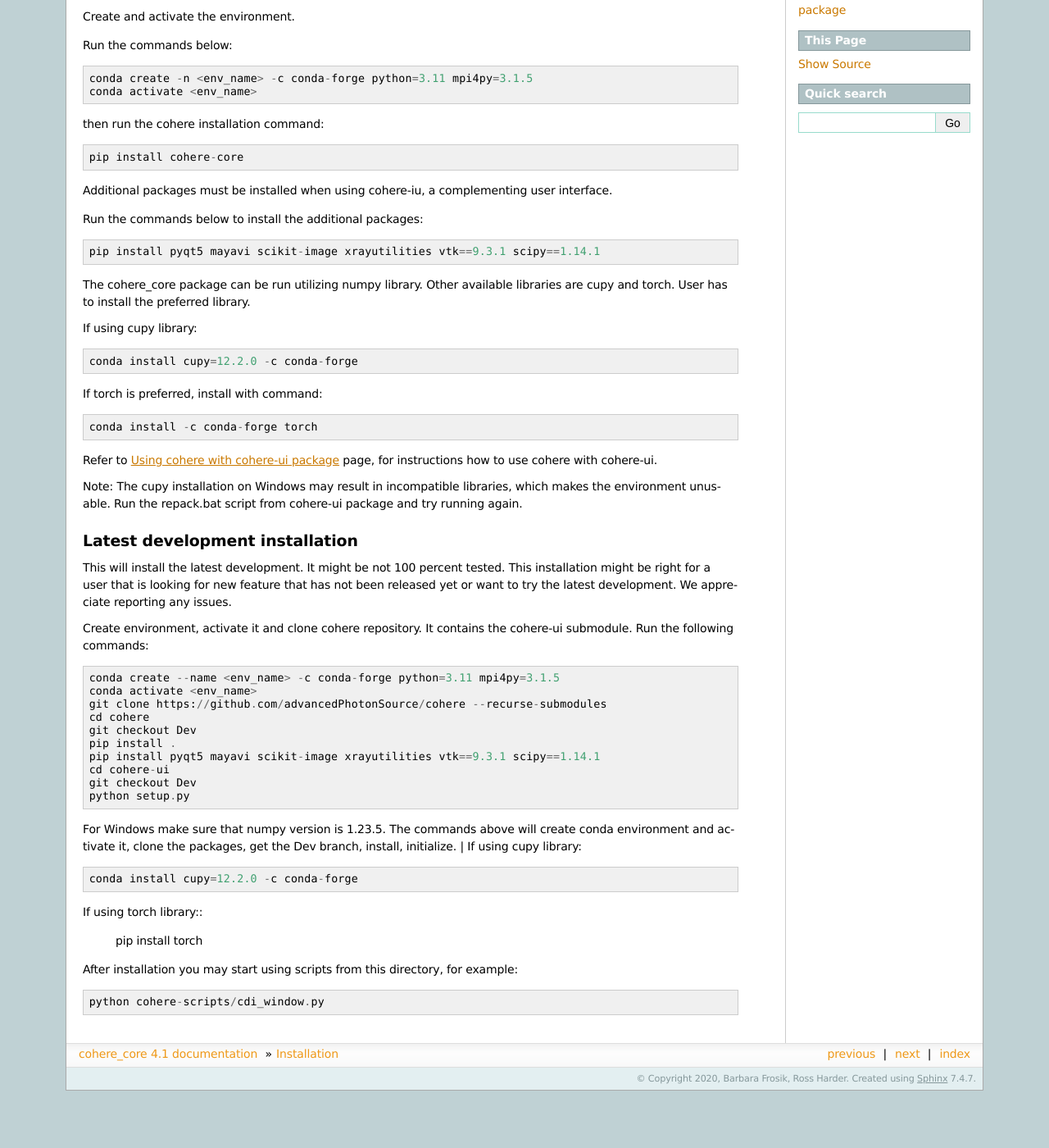
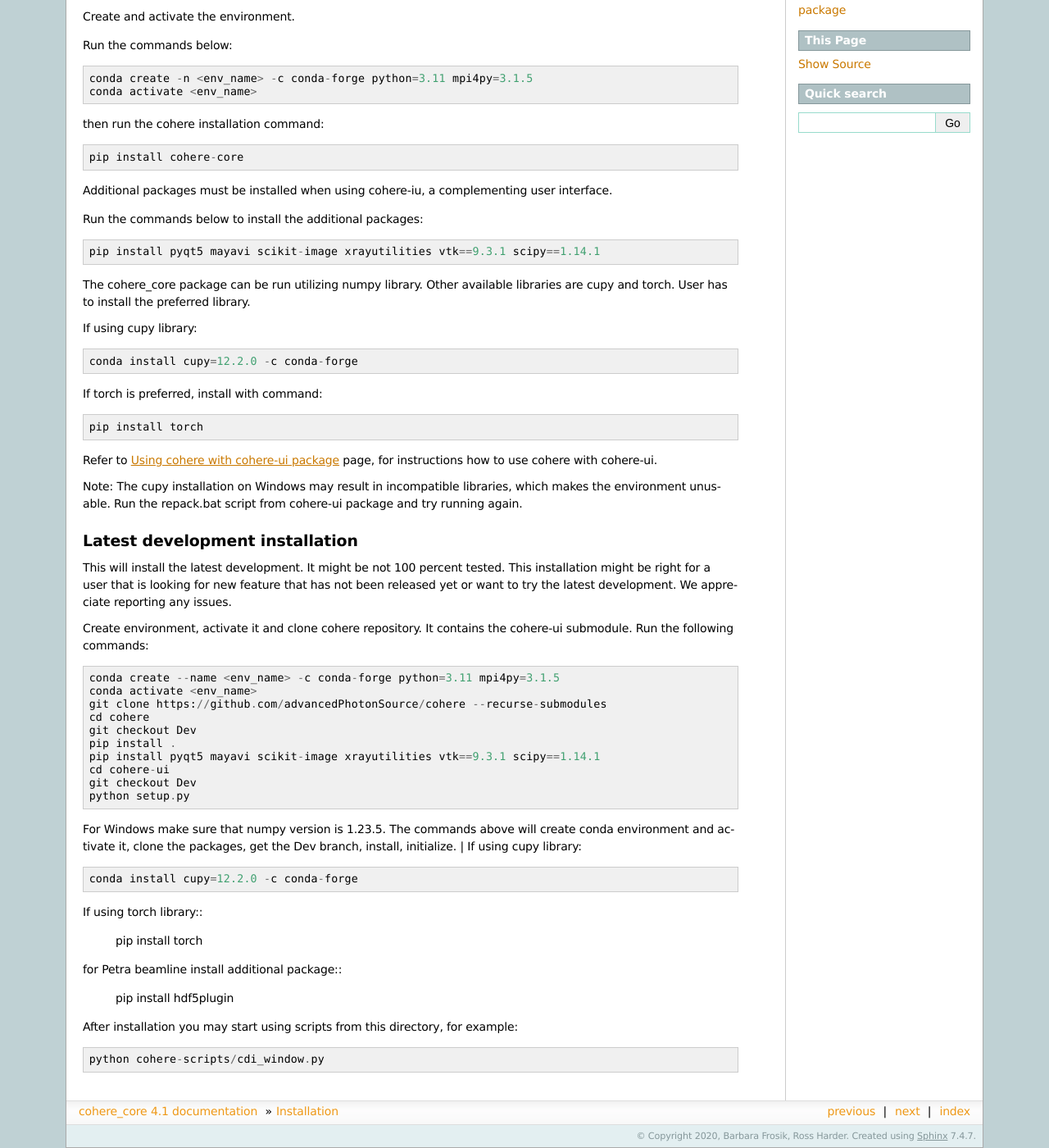
Before and after one commit to AdvancedPhotonSource/cohere, a Sphinx documentation site: the page built from docs/source/installation.rst, in a window 1280 px wide and 1400 px high, scrolled down 300 px. Shown: the whole window at 82% size. Built offline with Sphinx 7.4.7, drawn with Linux system fonts in a browser that asks for light colours; before the commit the page ends 1630 px from its top, so only the background shows below that.

Commit message:
updated documentation

```diff
--- a/docs/source/config_prep.rst
+++ b/docs/source/config_prep.rst
@@ -34,12 +34,12 @@
 
     roi = [0,256,0,256]
 
-- min_files:
+- min_frames:
 | Optional, defines a minimum number of raw data files in the scan directory. If number of files is less than minimum, the directory is not added to the data.
 | example:
 ::
 
-     min_files = 80
+     min_frames = 80
 
 - exclude_scans:
 | A list containing scan indexes that will be excluded from preparation.
--- a/docs/source/for_developers.rst
+++ b/docs/source/for_developers.rst
@@ -29,6 +29,9 @@
     pip install -e .
     # Install packages used in cohere-ui
     pip install pyqt5 mayavi scikit-image xrayutilities vtk==9.3.1 scipy==1.14.1
+
+    # for Petra beamline only
+    pip install hdf5plugin
 
 | Go to cohere-ui directory and checkout the Dev branch and create your own branch, then run setup.py. The setup.py script modifies paths from relative to absolute in the provided example configuration.
 
--- a/docs/source/installation.rst
+++ b/docs/source/installation.rst
@@ -32,7 +32,7 @@
     conda install cupy=12.2.0 -c conda-forge
 If torch is preferred, install with command::
 
-    conda install -c conda-forge torch
+    pip install torch
 Refer to :ref:`use` page, for instructions how to use cohere with cohere-ui.
 
 Note: The cupy installation on Windows may result in incompatible libraries, which makes the environment unusable. Run the repack.bat script from cohere-ui package and try running again.
@@ -60,6 +60,9 @@
 | If using torch library::
 
     pip install torch
+| for Petra beamline install additional package::
+
+    pip install hdf5plugin
 After installation you may start using scripts from this directory, for example::
 
     python cohere-scripts/cdi_window.py
```
